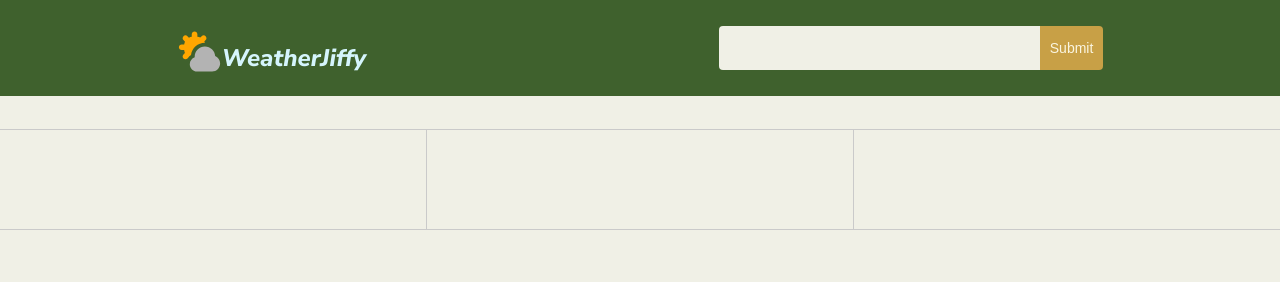
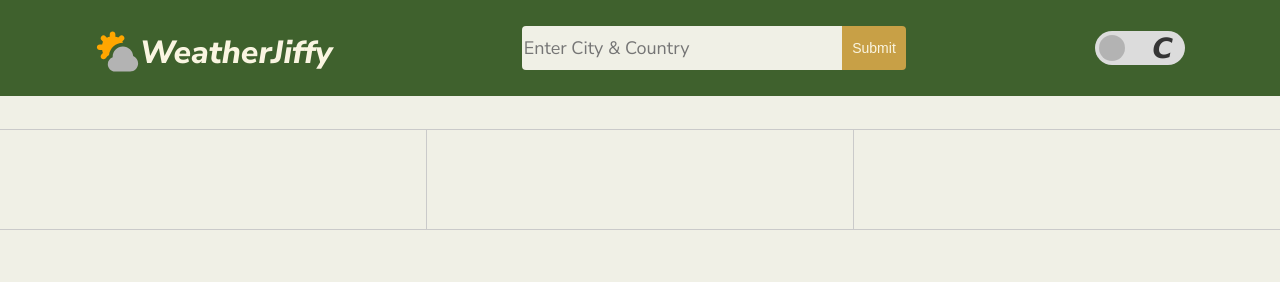
Before and after one commit to massoncorlette/weatherapp, a website built with webpack: page src/index.html in a window 1280 px wide. Shown: the top 282 px of the page. Built offline with nearby package versions, Linux system fonts and the light colour scheme; no server answers; files whose address does not match are found by name.

Commit message:
added a CSS toggle for Cel Far

```diff
--- a/src/dom.js
+++ b/src/dom.js
@@ -107,10 +107,7 @@ function setupDisplayContainers() {
     gifDiv.appendChild(recordDiv);
     weatherDiv.appendChild(gifDiv);
 
-    bodySelect.appendChild(weatherDiv);
-    bodySelect.appendChild(dayOfDetailsContainer);
-    bodySelect.appendChild(dayOfForecastContainer);
-    bodySelect.appendChild(weekForecastContainer);
+    bodySelect.append(weatherDiv,dayOfDetailsContainer,dayOfForecastContainer,weekForecastContainer);
   }
 
   function resetDisplay(parentElement) {
@@ -210,13 +207,7 @@ function setupDisplayContainers() {
     avgContainer.classList.add(className);
     highContainer.classList.add(className);
 
-    measurementContainerWeekDay.appendChild(dayContainer);
-    measurementContainerWeekDay.appendChild(iconContainer);
-    measurementContainerWeekDay.appendChild(rainContainer);
-    measurementContainerWeekDay.appendChild(humidContainer);
-    measurementContainerWeekDay.appendChild(lowContainer);
-    measurementContainerWeekDay.appendChild(avgContainer);
-    measurementContainerWeekDay.appendChild(highContainer);
+    measurementContainerWeekDay.append(dayContainer,iconContainer,rainContainer,humidContainer,lowContainer,avgContainer,highContainer);
 
     return measurementContainerWeekDay;
   };
--- a/src/index.html
+++ b/src/index.html
@@ -13,18 +13,26 @@
     <div id="logoContainer">
       <div id="iconLogo"></div>
       <div id="logotxt">WeatherJiffy</div>
-      <div id="celFar"></div>
     </div>
     <div id="forumcontainer">
       <form id="weatherForum" method="none">
         <div id="inputContainer">
-          <input type="text" id="locationInput">
+          <input type="text" id="locationInput" placeholder="Enter City & Country">
         </div>
         <div id="submit">
           <button type="submit" id="submitbtn">Submit</button>
         </div>
       </form>
     </div>
+    <div id="celFar">
+      <label class="switch">
+        <input type="checkbox" id="togBtn">
+        <div class="slider round">
+         <span class="on">F</span>
+         <span class="off">C</span>
+        </div>
+       </label>
+    </div>
   </div>
 </body>
 </html>
--- a/src/style.css
+++ b/src/style.css
@@ -31,12 +31,11 @@ body {
   font-family: "Nunito Sans", sans-serif;
   font-weight: 800;
   font-style: italic;
-  font-size: 24px;
+  font-size: 32px;
   display: flex;
   flex: 1;
   align-items: center;
   justify-content:space-around;
-  color: var(--main-txt);
 }
 
 #logoContainer {
@@ -54,7 +53,12 @@ body {
 #logotxt {
   display: flex;
   align-items: flex-end;
-  color: var(--analogous-color-2);
+  color: var(--accent-color-2);
+}
+
+#celFar {
+  display: flex;
+  align-items: center;
 }
 
 #currentWeatherDiv {
@@ -350,3 +354,80 @@ input:focus {
 #logoContainer:hover, #currentWeatherDiv:hover, #dayOfForecastContainer:hover, #weekForecastContainer:hover, #dayOfDetailsContainer:hover {
   cursor: default;
 }
+
+.switch {
+  position: relative;
+  display: inline-block;
+  width: 90px;
+  height: 34px;
+}
+
+.switch input {display:none;}
+
+.slider {
+  position: absolute;
+  cursor: pointer;
+  top: 0;
+  left: 0;
+  right: 0;
+  bottom: 0;
+  background-color: var(--neutral-color-2);
+  -webkit-transition: .4s;
+  transition: .4s;
+}
+
+.slider:before {
+  position: absolute;
+  content: "";
+  height: 26px;
+  width: 26px;
+  left: 4px;
+  bottom: 4px;
+  background-color: var(--analogous-color-1);
+  -webkit-transition: .4s;
+  transition: .4s;
+}
+
+
+
+input:checked + .slider:before {
+  -webkit-transform: translateX(55px);
+  -ms-transform: translateX(55px);
+  transform: translateX(55px);
+}
+
+.on
+{
+  display: none;
+  right: 60%;
+}
+
+.off {
+  left: 75%;
+}
+
+.on, .off
+{
+  color: var(--neautral-txt);
+  position: absolute;
+  transform: translate(-50%,-50%);
+  top: 50%;
+  font-size: 28px;
+  font-family: Verdana, sans-serif;
+}
+
+input:checked+ .slider .on
+{display: block;}
+
+input:checked + .slider .off
+{display: none;}
+
+/*--------- END --------*/
+
+/* Rounded sliders */
+.slider.round {
+  border-radius: 34px;
+}
+
+.slider.round:before {
+  border-radius: 50%;}
```
Also changed, not shown: README.md.
